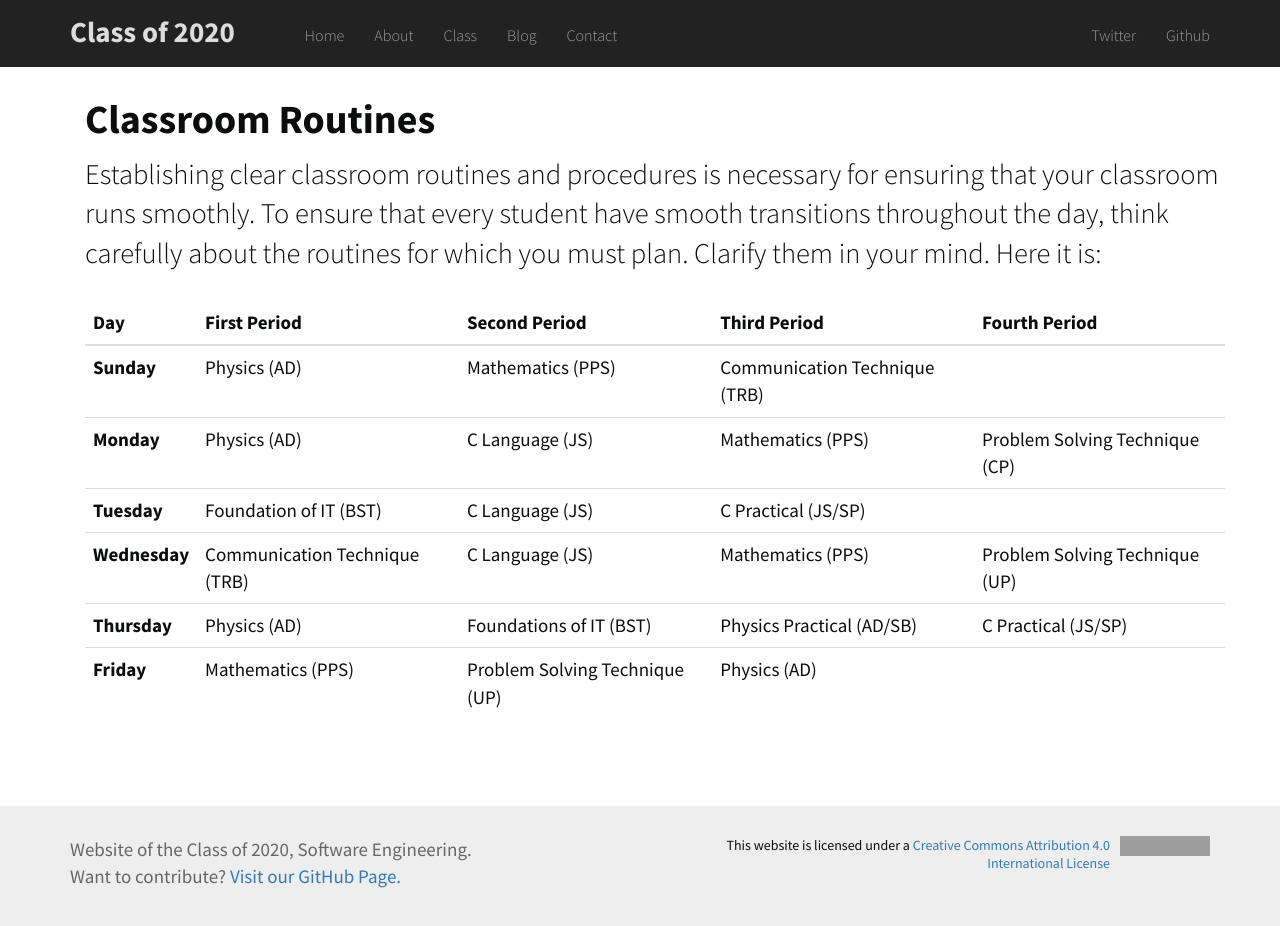
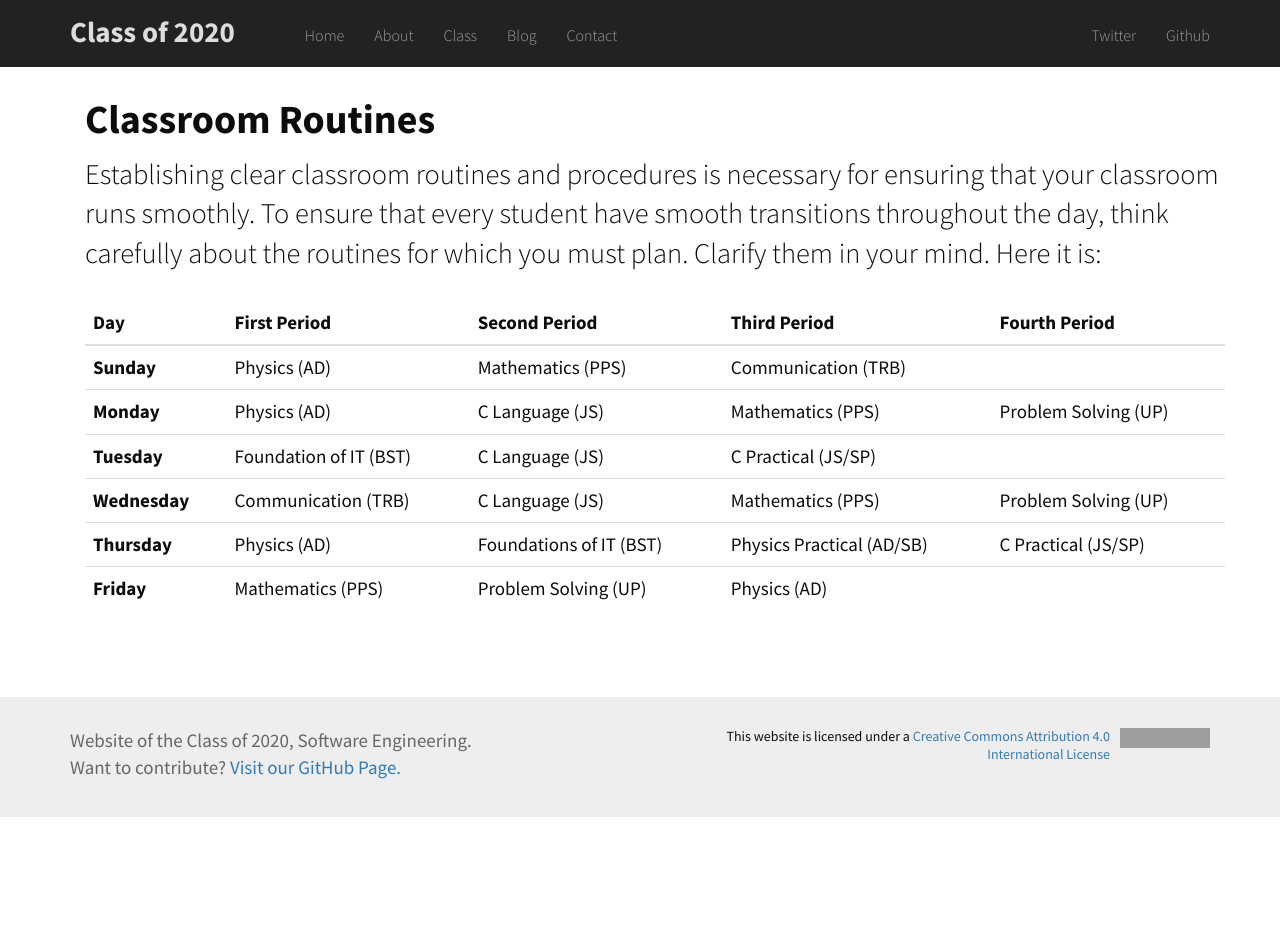
Before and after one commit to Classof2020/classof2020.github.io, a Jekyll site: the page built from routine.html, in a window 1280 px wide and 926 px high. Built offline with Jekyll 4.4.1, drawn with Linux system fonts in a browser that asks for light colours; nearby versions of some CDN libraries; grey boxes are pictures that could not be loaded.

Commit message:
Removed technique word

```diff
--- a/routine.html
+++ b/routine.html
@@ -23,7 +23,7 @@ permalink: /classroutines/
         <td><strong>Sunday</strong></td>
         <td>Physics (AD)</td>
         <td>Mathematics (PPS)</td>
-        <td>Communication Technique (TRB)</td>
+        <td>Communication (TRB)</td>
         <td></td>
       </tr>
       <tr>
@@ -31,7 +31,7 @@ permalink: /classroutines/
         <td>Physics (AD)</td>
         <td>C Language (JS)</td>
         <td>Mathematics (PPS)</td>
-        <td>Problem Solving Technique (CP)</td>
+        <td>Problem Solving (UP)</td>
       </tr>
       <tr>
         <td><strong>Tuesday</strong></td>
@@ -42,10 +42,10 @@ permalink: /classroutines/
       </tr>
       <tr>
         <td><strong>Wednesday</strong></td>
-        <td>Communication Technique (TRB)</td>
+        <td>Communication (TRB)</td>
         <td>C Language (JS)</td>
         <td>Mathematics (PPS)</td>
-        <td>Problem Solving Technique (UP)</td>
+        <td>Problem Solving (UP)</td>
       </tr>
       <tr>
         <td><strong>Thursday</strong></td>
@@ -57,7 +57,7 @@ permalink: /classroutines/
       <tr>
         <td><strong>Friday</strong></td>
         <td>Mathematics (PPS)</td>
-        <td>Problem Solving Technique (UP)</td>
+        <td>Problem Solving (UP)</td>
         <td>Physics (AD)</td>
         <td></td>
       </tr>
```
Also changed, not shown: other parts of routine.html (+1 -1 lines).
